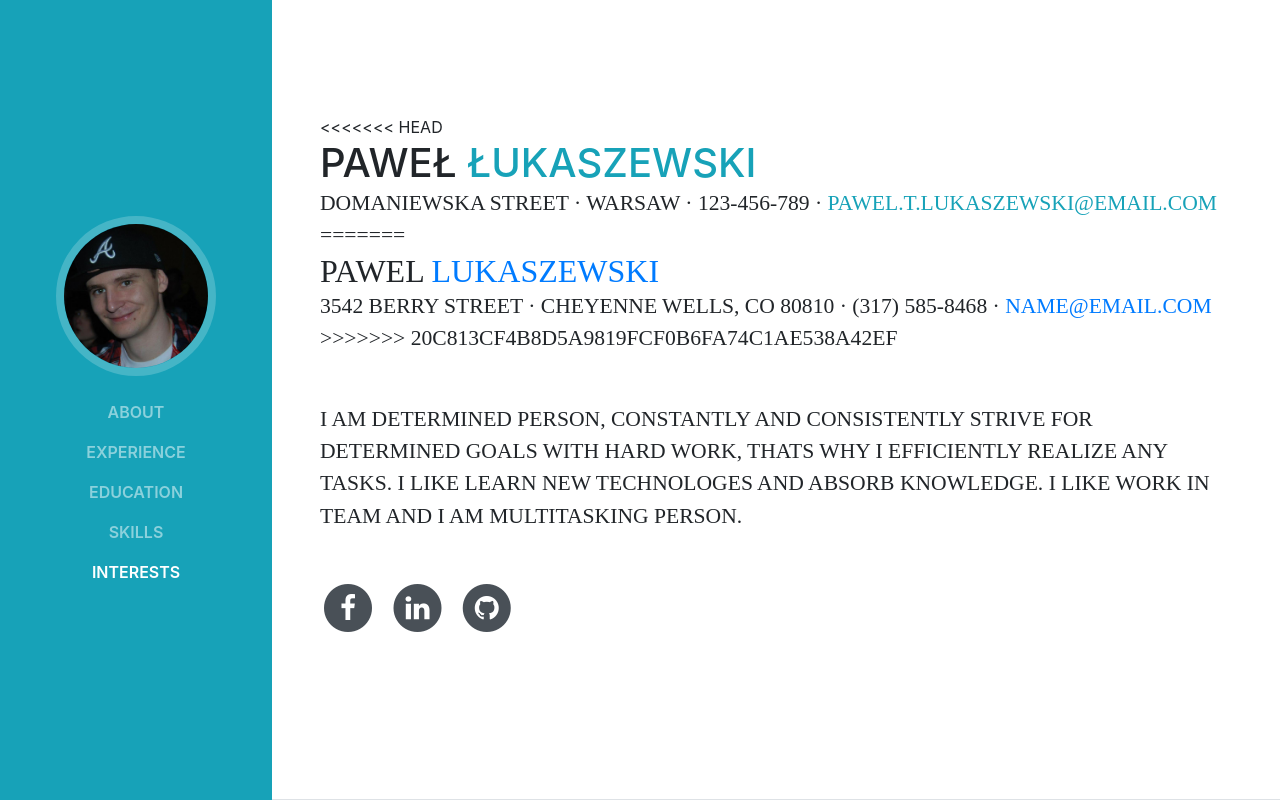
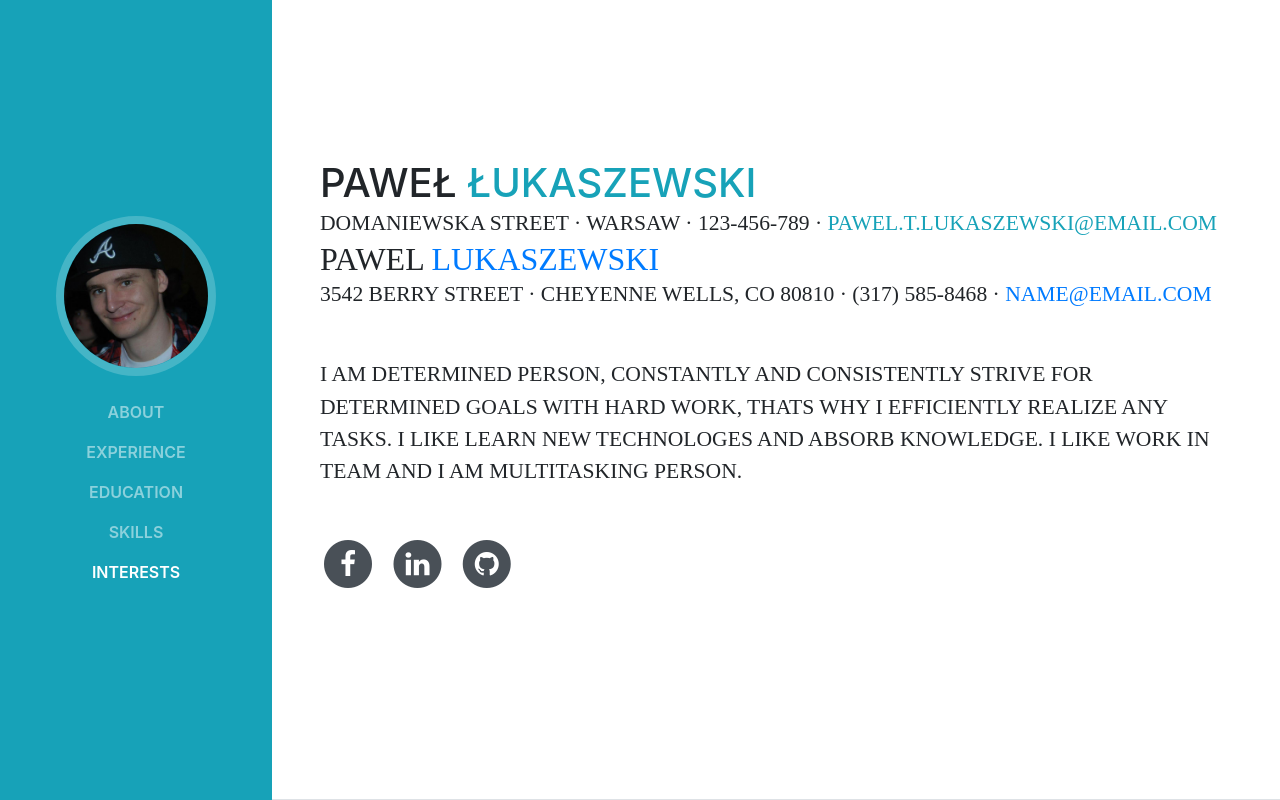
Before and after one commit to PawelLukaszewski/WebResume, a website with bundled scripts: page index.html in a window 1280 px wide. Shown: the top 800 px of the page. Built offline with nearby package versions, Linux system fonts and the light colour scheme; a web font is replaced by a local one.

Commit message:
Initial commit
Initial commit

```diff
--- a/index.html
+++ b/index.html
@@ -63,13 +63,11 @@
 
       <section class="resume-section p-3 p-lg-5 d-flex d-column" id="about">
         <div class="my-auto">
-<<<<<<< HEAD
           <h1 class="mb-0">Paweł
             <span class="text-info">Łukaszewski</span>
           </h1>
           <div class="subheading mb-5">Domaniewska Street · Warsaw · 123-456-789 ·
             <a class="text-info">pawel.t.lukaszewski@email.com</a>
-=======
 
           <h2 class="mb-0">Pawel
             <span class="text-primary">Lukaszewski</span>
@@ -77,7 +75,6 @@
 
           <div class="subheading mb-5">3542 Berry Street · Cheyenne Wells, CO 80810 · (317) 585-8468 ·
             <a href="mailto:name@email.com">name@email.com</a>
->>>>>>> 20c813cf4b8d5a9819fcf0b6fa74c1ae538a42ef
           </div>
           <p class="mb-5" >I am determined person, constantly and consistently strive for determined goals with hard work, thats why I efficiently realize any tasks. I like learn new technologes and absorb knowledge. I like work in team and i am multitasking person.</p>
           <ul class="list-inline list-social-icons mb-0">
```
